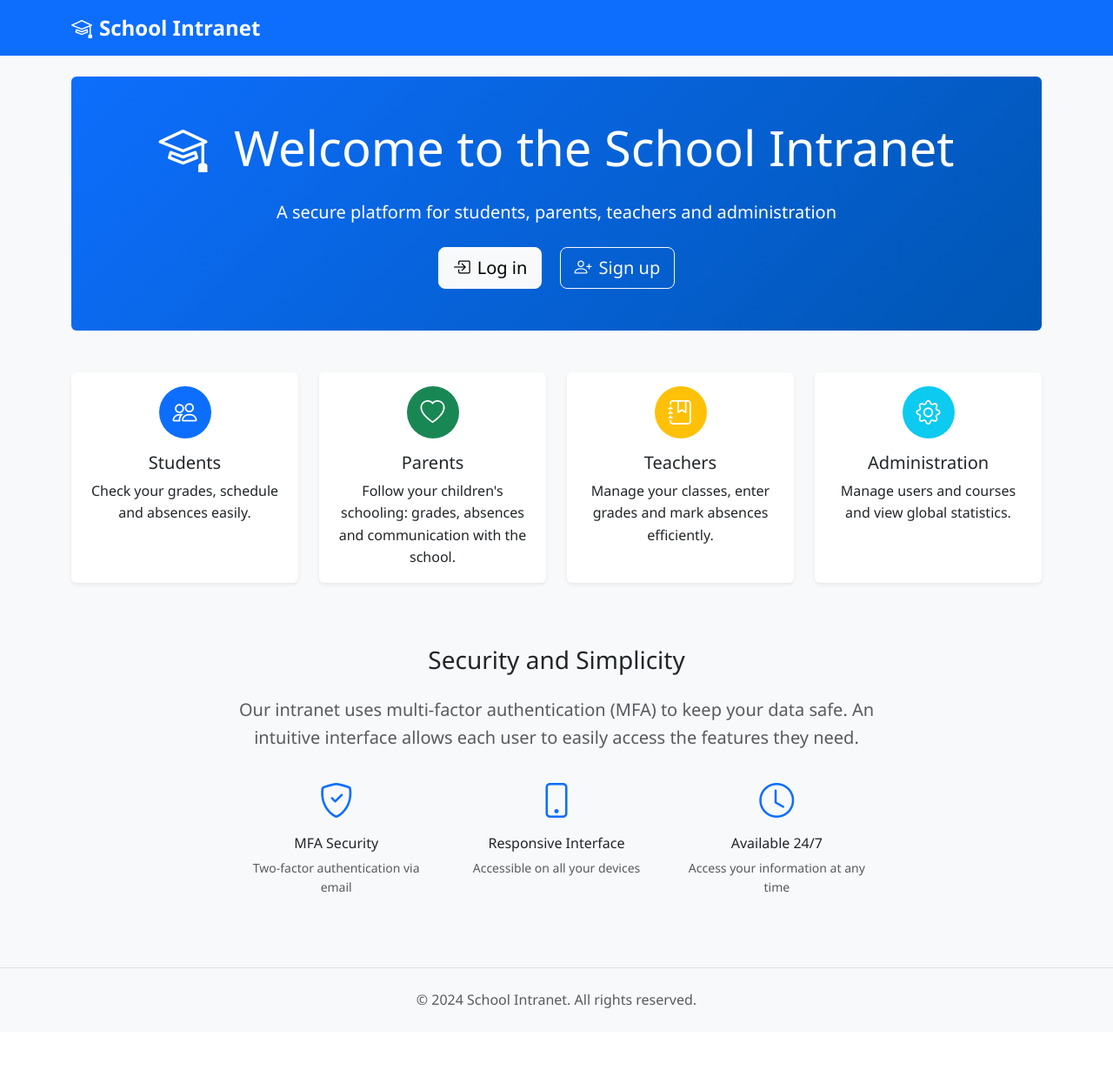
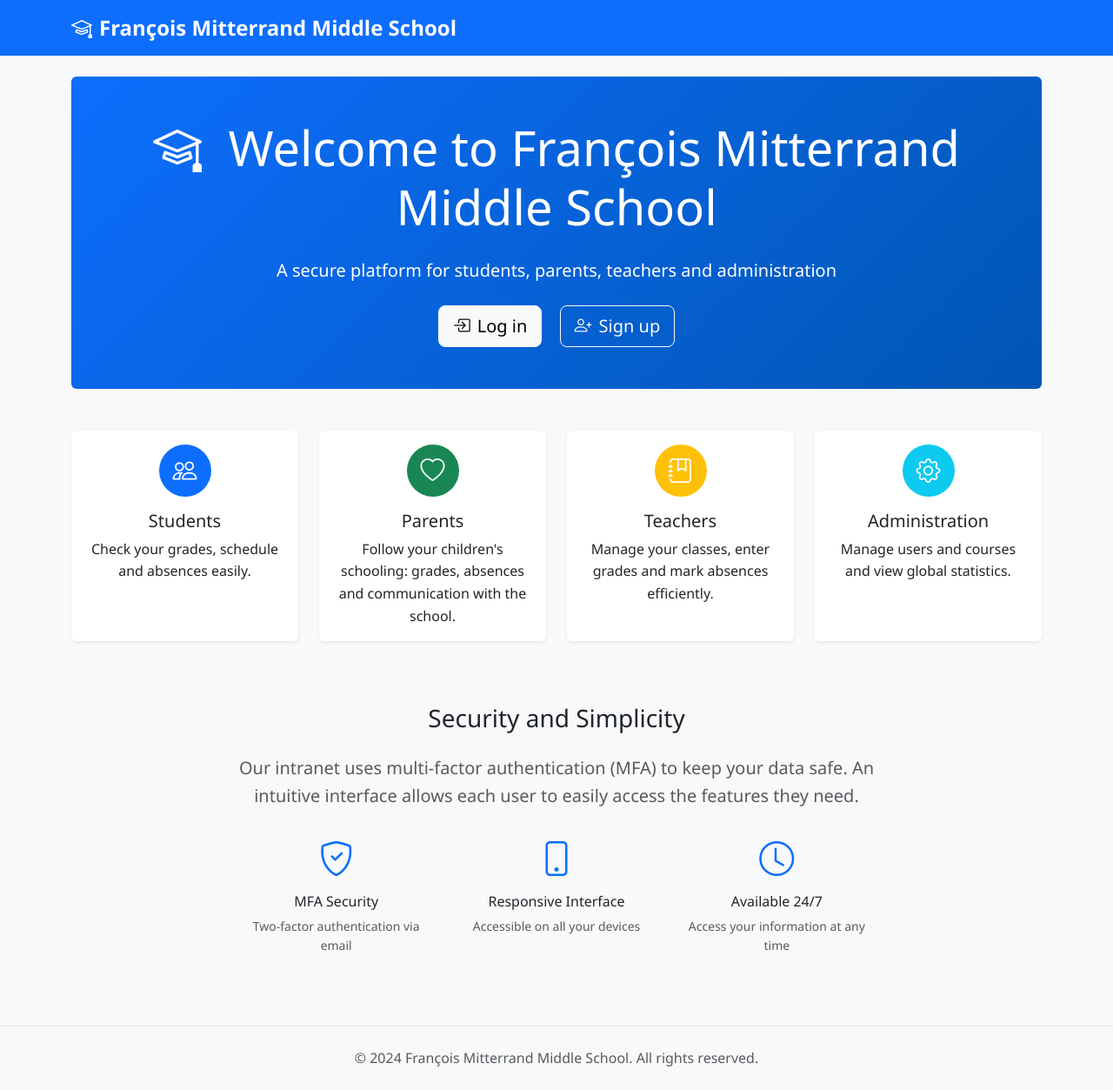
Before and after one commit to FaresDG/DataSecureProject, a Flask app: page / in a window 1280 px wide. Shown: the whole page at 87% size. Before the commit the page ends 1159 px from the top, so only its background shows below. Run offline with Flask 3, Linux system fonts and the light colour scheme; some libraries are stand-ins or nearby versions.

Commit message:
Rename intranet to François Mitterrand Middle School

```diff
--- a/app.py
+++ b/app.py
@@ -44,7 +44,7 @@ def create_app(config_name='default'):
         app.logger.addHandler(file_handler)
 
         app.logger.setLevel(logging.INFO)
-        app.logger.info('School intranet started')
+        app.logger.info('François Mitterrand Middle School intranet started')
 
     # Register blueprints
     from routes.auth import bp as auth_bp
--- a/routes/auth.py
+++ b/routes/auth.py
@@ -104,19 +104,19 @@ def send_mfa_code(email, code):
     """Send the MFA code via email"""
     try:
         msg = Message(
-            subject='Verification code - School Intranet',
+            subject='Verification code - François Mitterrand Middle School',
             recipients=[email],
             body=f'''
 Hello,
 
-Your verification code to access the school intranet is: {code}
+Your verification code to access the François Mitterrand Middle School intranet is: {code}
 
 This code expires in 10 minutes.
 
 If you did not request this code, please ignore this message.
 
 Regards,
-The school intranet team
+The François Mitterrand Middle School intranet team
             '''
         )
         mail = current_app.extensions.get('mail')
--- a/static/css/style.css
+++ b/static/css/style.css
@@ -1,4 +1,4 @@
-/* Custom styles for the school intranet */
+/* Custom styles for the François Mitterrand Middle School intranet */
 
 :root {
     --primary-color: #0d6efd;
--- a/static/js/app.js
+++ b/static/js/app.js
@@ -1,4 +1,4 @@
-// Custom JavaScript for the school intranet
+// Custom JavaScript for the François Mitterrand Middle School intranet
 
 document.addEventListener('DOMContentLoaded', function() {
     // Initialize Bootstrap tooltips
--- a/templates/auth/login.html
+++ b/templates/auth/login.html
@@ -1,6 +1,6 @@
 {% extends "base.html" %}
 
-{% block title %}Login - School Intranet{% endblock %}
+{% block title %}Login - François Mitterrand Middle School{% endblock %}
 
 {% block content %}
 <div class="row justify-content-center">
--- a/templates/auth/mfa_verify.html
+++ b/templates/auth/mfa_verify.html
@@ -1,6 +1,6 @@
 {% extends "base.html" %}
 
-{% block title %}MFA Verification - School Intranet{% endblock %}
+{% block title %}MFA Verification - François Mitterrand Middle School{% endblock %}
 
 {% block content %}
 <div class="row justify-content-center">
--- a/templates/auth/register.html
+++ b/templates/auth/register.html
@@ -1,6 +1,6 @@
 {% extends "base.html" %}
 
-{% block title %}Sign Up - School Intranet{% endblock %}
+{% block title %}Sign Up - François Mitterrand Middle School{% endblock %}
 
 {% block content %}
 <div class="row justify-content-center">
--- a/templates/base.html
+++ b/templates/base.html
@@ -3,7 +3,7 @@
 <head>
     <meta charset="UTF-8">
     <meta name="viewport" content="width=device-width, initial-scale=1.0">
-    <title>{% block title %}School Intranet{% endblock %}</title>
+    <title>{% block title %}François Mitterrand Middle School{% endblock %}</title>
 
     <!-- Bootstrap CSS -->
     <link href="https://cdn.jsdelivr.net/npm/bootstrap@5.3.0/dist/css/bootstrap.min.css" rel="stylesheet">
@@ -18,7 +18,7 @@
     <nav class="navbar navbar-expand-lg navbar-dark bg-primary">
         <div class="container">
             <a class="navbar-brand" href="{{ url_for('main.index') }}">
-                <i class="bi bi-mortarboard me-2"></i>School Intranet
+                <i class="bi bi-mortarboard me-2"></i>François Mitterrand Middle School
             </a>
 
             {% if current_user.is_authenticated %}
@@ -112,7 +112,7 @@
 
     <footer class="bg-light mt-5 py-4">
         <div class="container text-center">
-            <p class="text-muted mb-0">&copy; 2024 School Intranet. All rights reserved.</p>
+            <p class="text-muted mb-0">&copy; 2024 François Mitterrand Middle School. All rights reserved.</p>
         </div>
     </footer>
 
--- a/templates/main/index.html
+++ b/templates/main/index.html
@@ -1,13 +1,13 @@
 {% extends "base.html" %}
 
-{% block title %}Home - School Intranet{% endblock %}
+{% block title %}Home - François Mitterrand Middle School{% endblock %}
 
 {% block content %}
 <div class="hero-section bg-primary text-white py-5 mb-5 rounded">
     <div class="container text-center">
         <h1 class="display-4 mb-4">
             <i class="bi bi-mortarboard me-3"></i>
-            Welcome to the School Intranet
+            Welcome to François Mitterrand Middle School
         </h1>
         <p class="lead mb-4">
             A secure platform for students, parents, teachers and administration
```
Also changed, not shown: README.md.
